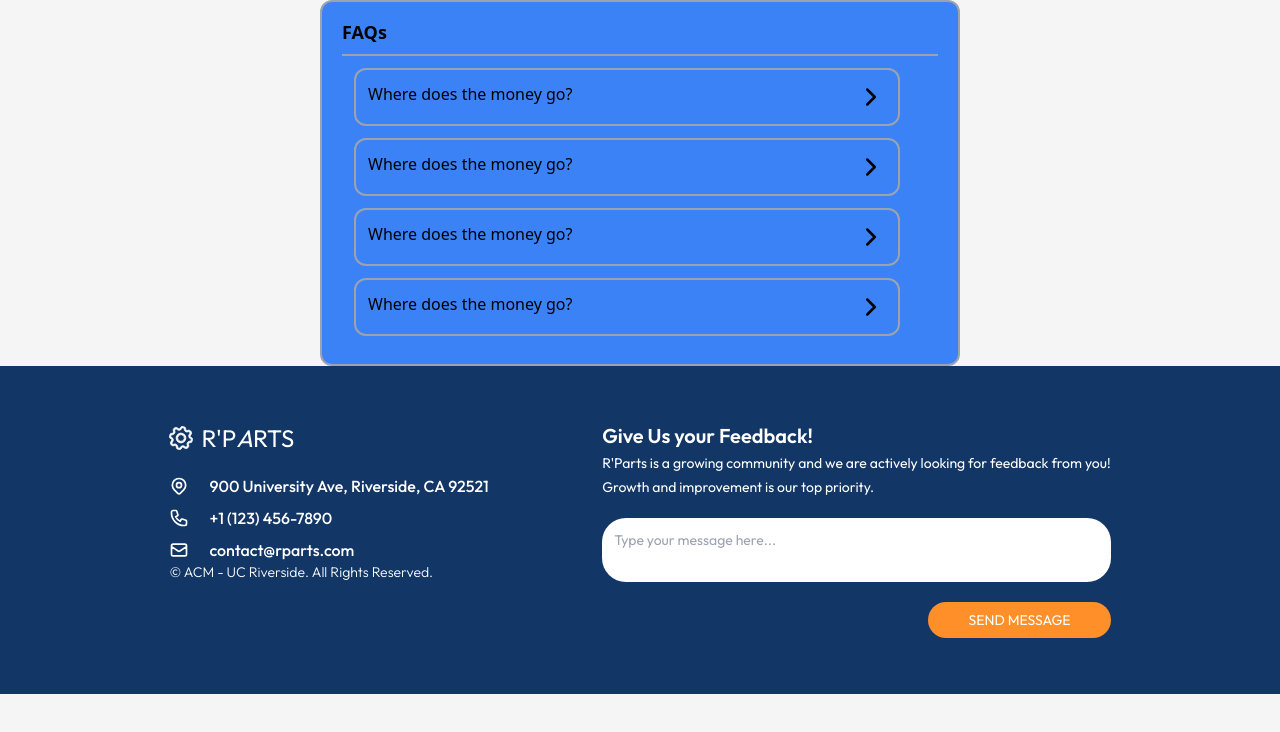
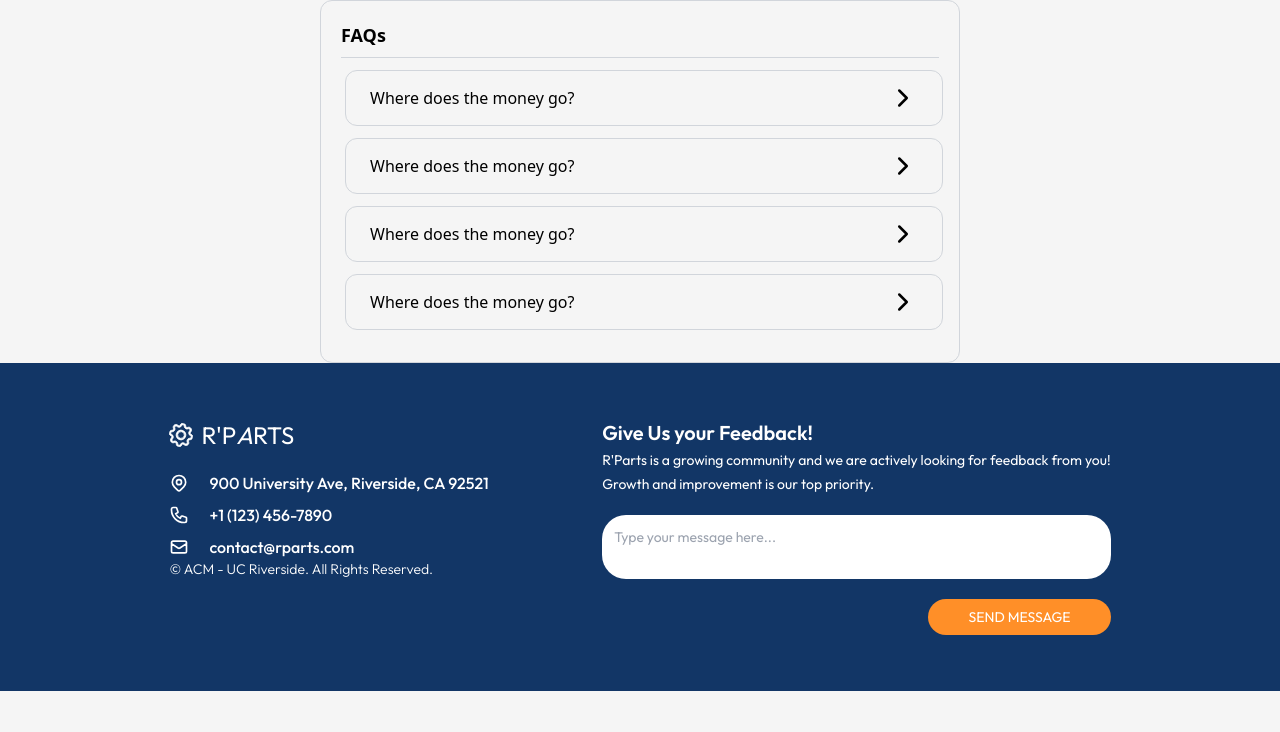
Before and after one commit to shahdivyank/r-parts, a Next.js app: page /info in a window 1280 px wide. Shown: the top 732 px of the page. Built offline with nearby package versions, Linux system fonts and the light colour scheme.

Commit message:
Last bits of styling

```diff
--- a/src/components/about/Faq.jsx
+++ b/src/components/about/Faq.jsx
@@ -8,14 +8,18 @@ const Faq = ({ question, answer }) => {
   return (
     <>
       <div
-        className="flex flex-col w-11/12 rounded-xl cursor-pointer border-2 border-gray-400 p-3 m-3"
+        className="flex flex-col w-full rounded-xl cursor-pointer border border-gray-300 p-3 mx-1 my-3"
         onClick={() => setIsOpen(!isOpen)}
       >
-        <div className="flex flex-row justify-between">
+        <div className="flex flex-row justify-between items-center px-3">
           {question}
-          <FiChevronRight className={`text-3xl ${isOpen ? "rotate-90" : ""}`} />
+          <FiChevronRight
+            className={`text-3xl ${
+              isOpen ? "rotate-90 duration-300" : "duration-300"
+            }`}
+          />
         </div>
-        {isOpen && <div className="">{answer}</div>}
+        {isOpen && <div className="p-3">{answer}</div>}
       </div>
     </>
   );
--- a/src/components/info/Info.jsx
+++ b/src/components/info/Info.jsx
@@ -3,9 +3,9 @@ import Questions from "@/data/Questions.js";
 
 const Info = () => {
   return (
-    <div className="bg-blue-500 w-1/2 rounded-xl border-2 border-gray-400 px-5 py-4">
-      <p className="text-lg font-semibold ">FAQs</p>
-      <div className="border-b-2 border-gray-400 my-2" />
+    <div className="w-1/2 rounded-xl border border-gray-300 px-5 py-5">
+      <p className="text-lg font-semibold">FAQs</p>
+      <div className="border-b border-gray-300 my-2" />
       {Questions.map(({ index, question, answer }) => (
         <FAQ key={index} question={question} answer={answer} />
       ))}
--- a/src/data/Questions.js
+++ b/src/data/Questions.js
@@ -7,12 +7,14 @@ const Questions = [
   {
     index: 2,
     question: "Where does the money go?",
-    answer: "Lorem ipsum dolor",
+    answer:
+      "Lorem ipsum dolor sit amet, consectetur adipiscing elit, sed do eiusmod tempor incididunt ut labore et dolore magna aliqua. Ut enim ad minim veniam, quis nostrud exercitation ullamco laboris nisi ut aliquip ex ea commodo consequat. Duis aute irure dolor in reprehenderit in voluptate velit esse cillum dolore eu fugiat nulla pariatur. Excepteur sint occaecat cupidatat non proident, sunt in culpa qui officia deserunt mollit anim id est laborum.",
   },
   {
     index: 3,
     question: "Where does the money go?",
-    answer: "Lorem ipsum dolor",
+    answer:
+      "Lorem ipsum dolor sit amet, consectetur adipiscing elit, sed do eiusmod tempor incididunt ut labore et dolore magna aliqua. Ut enim ad minim veniam, quis nostrud exercitation ullamco laboris nisi ut aliquip ex ea commodo consequat.",
   },
   {
     index: 4,
```
